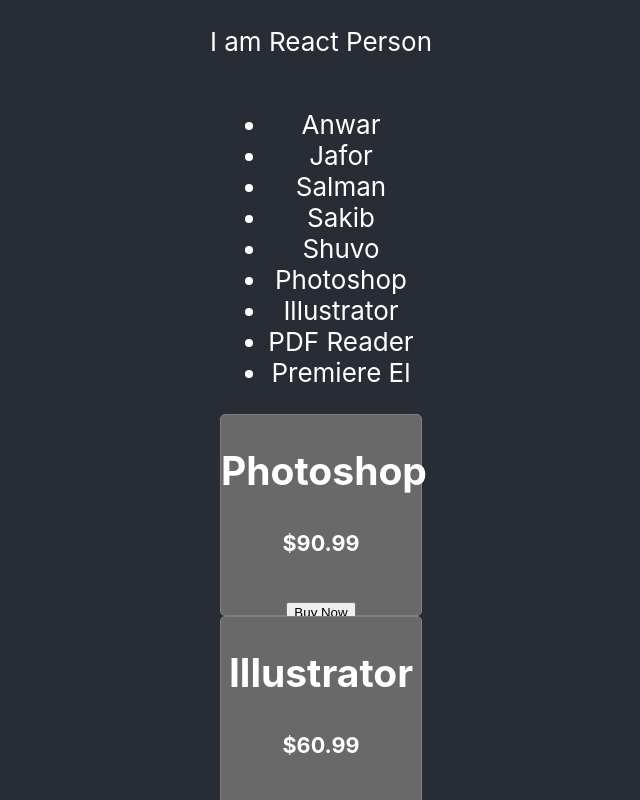
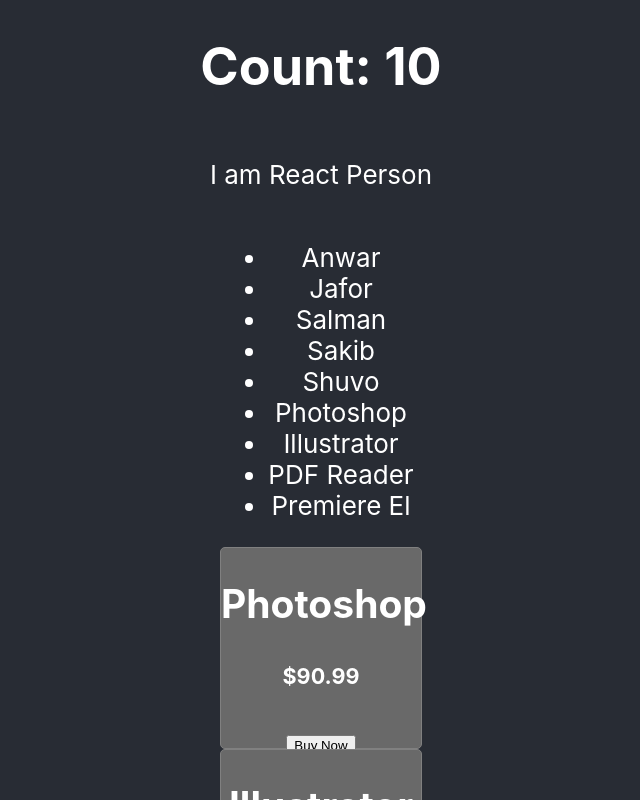
Before and after one commit to ariful4966/programmingHero-course-revesion, a React (Create React App) app: page / in a window 1280 px wide. Shown: the top 800 px of the page, without its empty margins (319-959 px from the left). Built offline with nearby package versions, Linux system fonts and the light colour scheme.

Commit message:
introduction to component state 32.10

```diff
--- a/src/App.js
+++ b/src/App.js
@@ -1,4 +1,5 @@
 
+import { useState } from 'react';
 import './App.css';
 
 function App() {
@@ -14,7 +15,7 @@
   return (
     <div className="App">
       <header className="App-header">
-
+        <Counter></Counter>
         <p>I am React Person</p>
         <ul>
           {
@@ -32,7 +33,14 @@
     </div>
   );
 }
-
+function Counter(){
+  const [count, setCount] = useState(10);
+  return(
+    <div>
+      <h1>Count: {count}</h1>
+    </div>
+  )
+}
 function Product(props) {
   const productStyle = {
     border: '1px solid gray',
```
